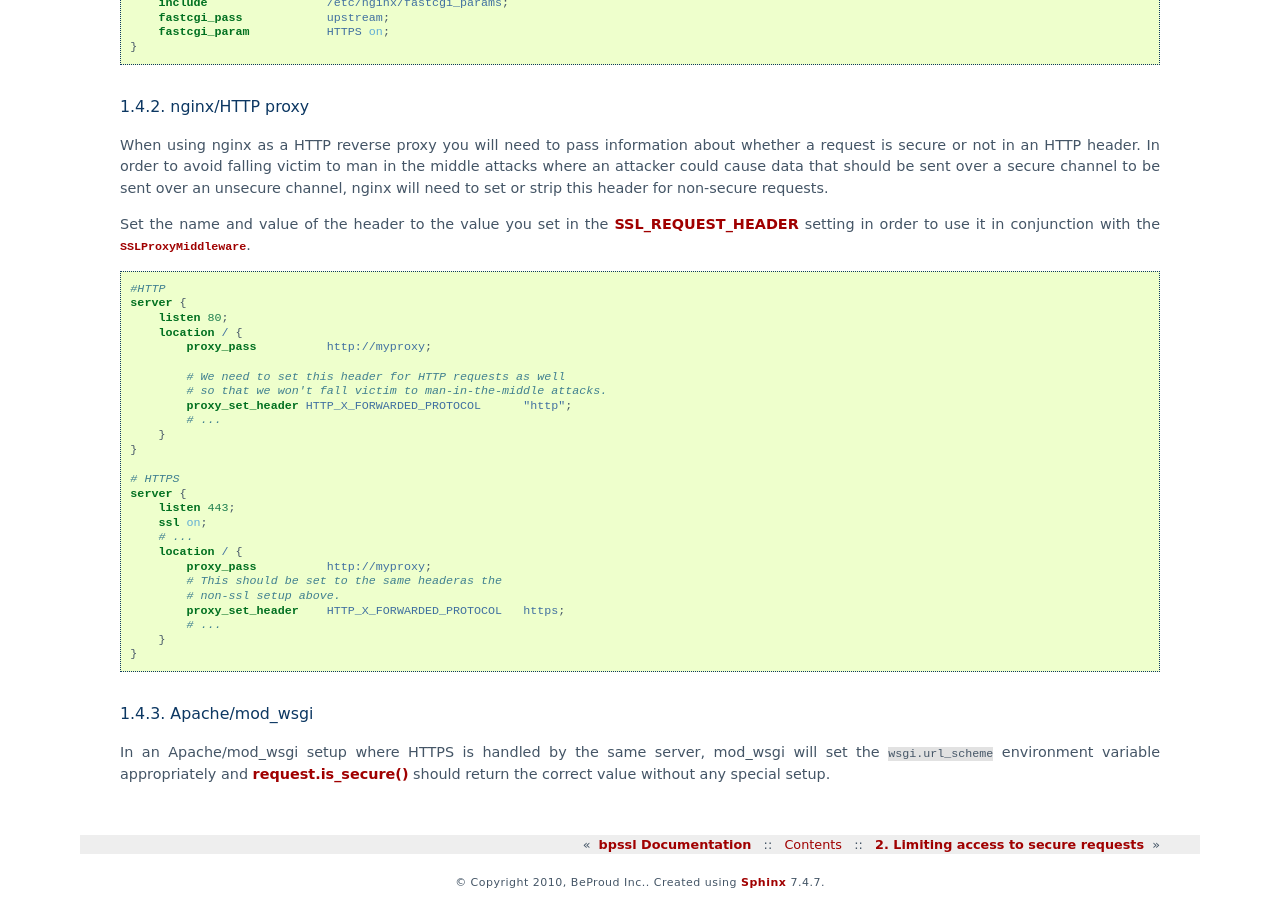
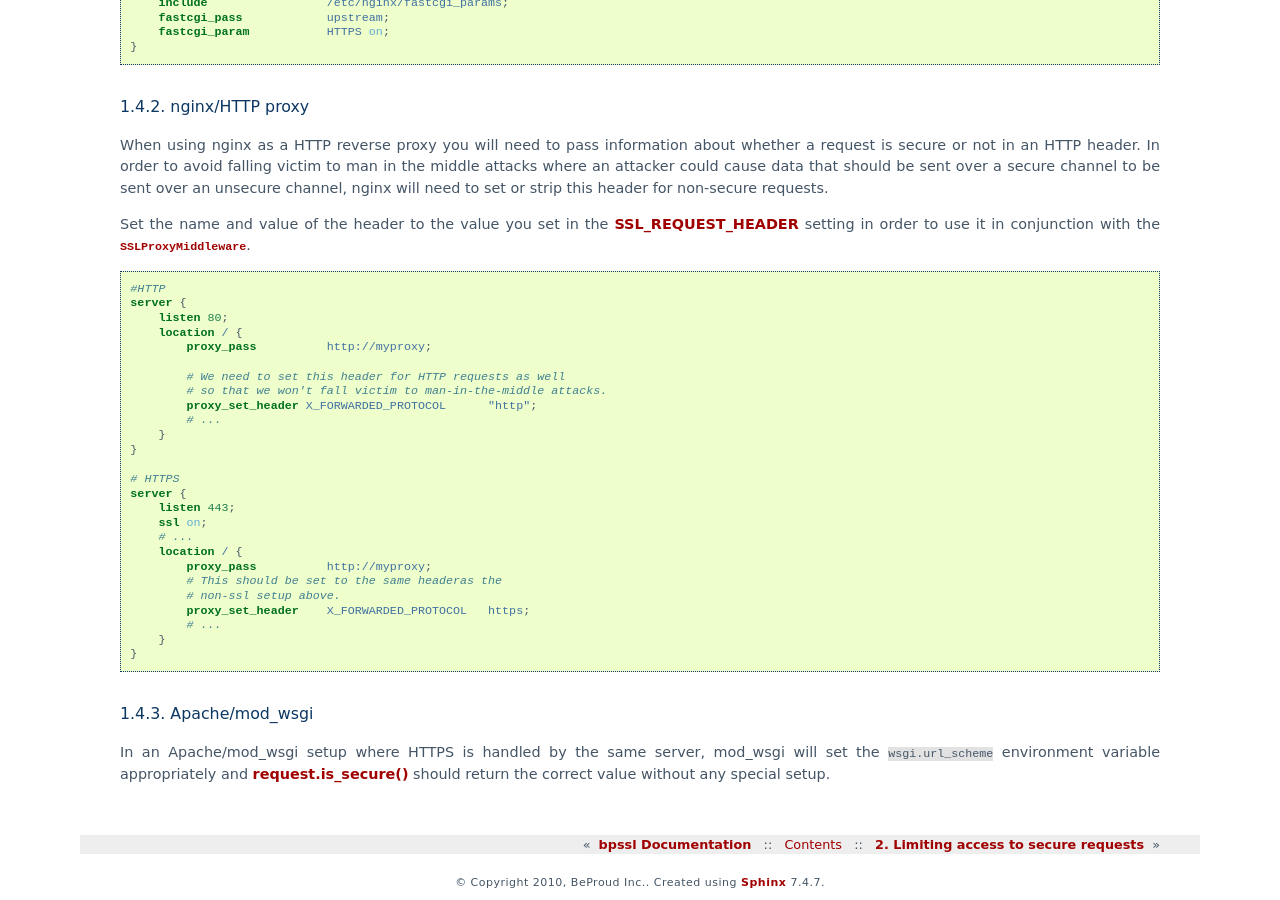
Before and after one commit to beproud/bpssl, a Sphinx documentation site: the page built from docs/en/source/install.rst, in a window 1280 px wide and 900 px high, scrolled down 1765 px. Built offline with Sphinx 7.4.7, drawn with Linux system fonts in a browser that asks for light colours; formulas are drawn with MathJax 3.

Commit message:
Fixed incorrect docs for nginx

```diff
--- a/docs/en/source/install.rst
+++ b/docs/en/source/install.rst
@@ -139,7 +139,7 @@ in conjunction with the
 
             # We need to set this header for HTTP requests as well
             # so that we won't fall victim to man-in-the-middle attacks.
-            proxy_set_header HTTP_X_FORWARDED_PROTOCOL      "http";
+            proxy_set_header X_FORWARDED_PROTOCOL      "http";
             # ...
         }
     }
@@ -153,7 +153,7 @@ in conjunction with the
             proxy_pass          http://myproxy;
             # This should be set to the same headeras the
             # non-ssl setup above.
-            proxy_set_header    HTTP_X_FORWARDED_PROTOCOL   https;
+            proxy_set_header    X_FORWARDED_PROTOCOL   https;
             # ...
         }
     }
--- a/docs/ja/source/install.rst
+++ b/docs/ja/source/install.rst
@@ -122,7 +122,7 @@ man-in-the-middle 攻撃を避けるために、 HTTP リクエストの場合
 
             # We need to set this header for HTTP requests as well
             # so that we won't fall victim to man-in-the-middle attacks.
-            proxy_set_header HTTP_X_FORWARDED_PROTOCOL      "http";
+            proxy_set_header X_FORWARDED_PROTOCOL      "http";
             # ...
         }
     }
@@ -136,7 +136,7 @@ man-in-the-middle 攻撃を避けるために、 HTTP リクエストの場合
             proxy_pass          http://myproxy;
             # This should be set to the same headeras the
             # non-ssl setup above.
-            proxy_set_header    HTTP_X_FORWARDED_PROTOCOL   https;
+            proxy_set_header    X_FORWARDED_PROTOCOL   https;
             # ...
         }
     }
```
